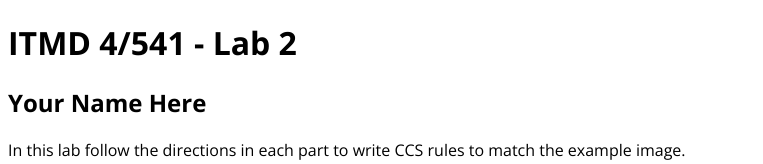
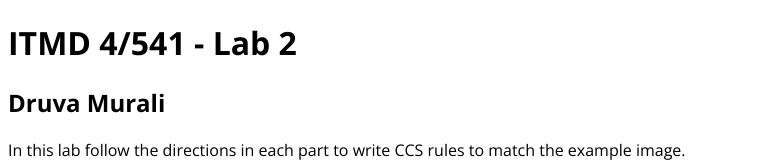
Before and after one commit to jeslinthomas/ITMD541, a plain HTML site: page Lab2/index.html in a window 1280 px wide. Shown: the top 164 px of the page, without its empty margins (0-763 px from the left). Drawn offline with nearby package versions, Linux system fonts and the light colour scheme.

Commit message:
Add my name in the HTML file.

```diff
--- a/Lab2/index.html
+++ b/Lab2/index.html
@@ -14,7 +14,7 @@
 <body>
   <header class="w700">
     <h1>ITMD 4/541 - Lab 2</h1>
-    <h2>Your Name Here</h2>
+    <h2>Druva Murali</h2>
     <p>In this lab follow the directions in each part to write CCS rules to match the example image. <strong>DO NOT</strong> edit this HTML file in any way except to add your name in the H2 in the Header section above this text. <strong>DO NOT</strong> edit the global.css file in any way. You will write all your CSS in the proper sections in the styles.css file only.</p>
     <p>Create a Lab2 folder in your class GitHub repository and place all the files for this lab in that folder, including the assets folder with images. Once you publish this lab to GitHub Pages, submit to the blackboard assignment a link to this main lab page in GitHub Pages and your GitHub repository code.</p>
   </header>
```
